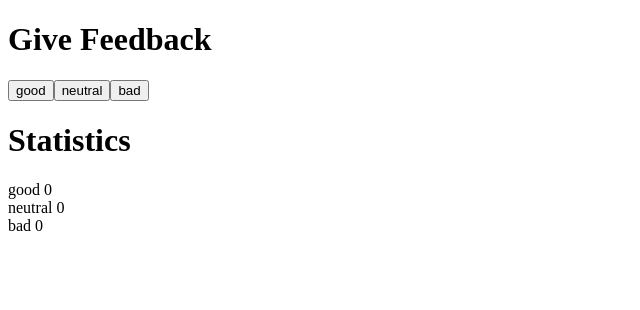
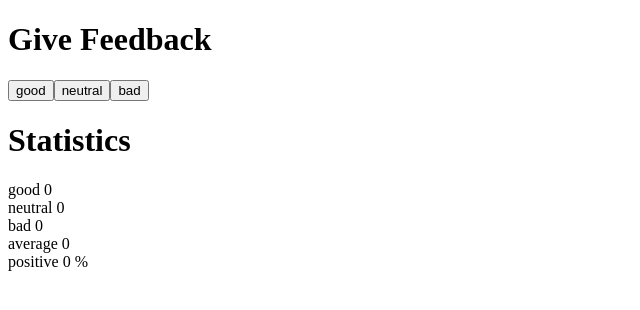
Before and after one commit to Zentakki/submission-repository, a React (Vite) app in the folder part1/unicafe/: page / in a window 1280 px wide. Shown: the top 310 px of the page, without its empty margins (0-640 px from the left). Built offline with nearby package versions, Linux system fonts and the light colour scheme.

Commit message:
part 1.7 complete

```diff
--- a/part1/unicafe/src/App.jsx
+++ b/part1/unicafe/src/App.jsx
@@ -25,9 +25,27 @@ const App = () => {
   const [neutral, setNeutral] = useState(0)
   const [bad, setBad] = useState(0)
 
+  // simplified
   const increaseNeutral = () => setNeutral(neutral + 1)
+
+  // with { }
   const increaseBad = () => {
     return setBad(bad + 1)
+  }
+
+  const calcAverage = () => {
+    const total = good + neutral + bad
+    // to avoid errors on first load when there is no votes
+    if (total === 0) return 0
+    return (good - bad) / total
+  }
+
+  const positivePecentage = () => {
+    const total = good + neutral + bad
+    // to avoid errors on first load when there is no votes
+    if (total === 0) return 0
+    const percentage = (good / total) * 100
+    return percentage
   }
 
 
@@ -42,6 +60,8 @@ const App = () => {
       <DisplayCounter text='good' counter={good}/>
       <DisplayCounter text='neutral' counter={neutral}/>
       <DisplayCounter text='bad' counter={bad}/>
+      <DisplayCounter text='average' counter={calcAverage()}/>
+      <DisplayCounter text='positive' counter={`${positivePecentage()} %`}/>
     </div>
   )
 }
```
